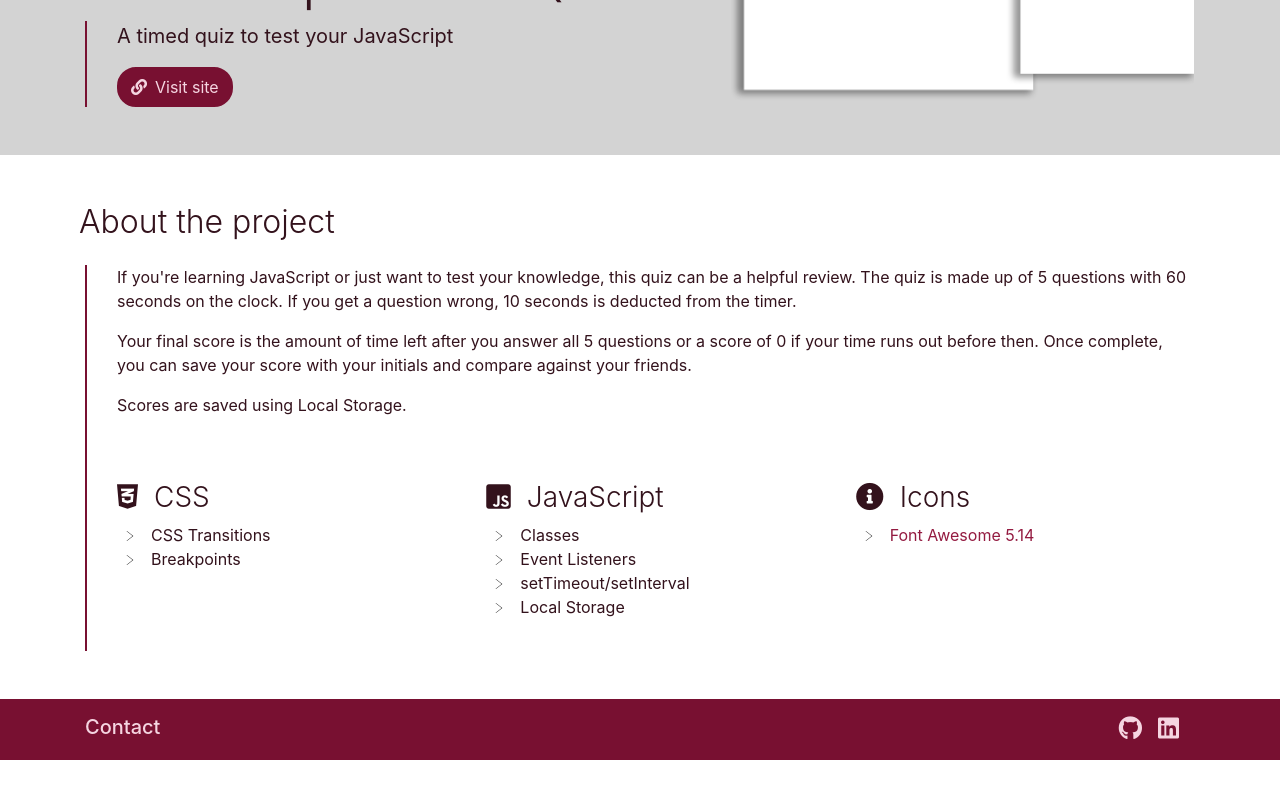
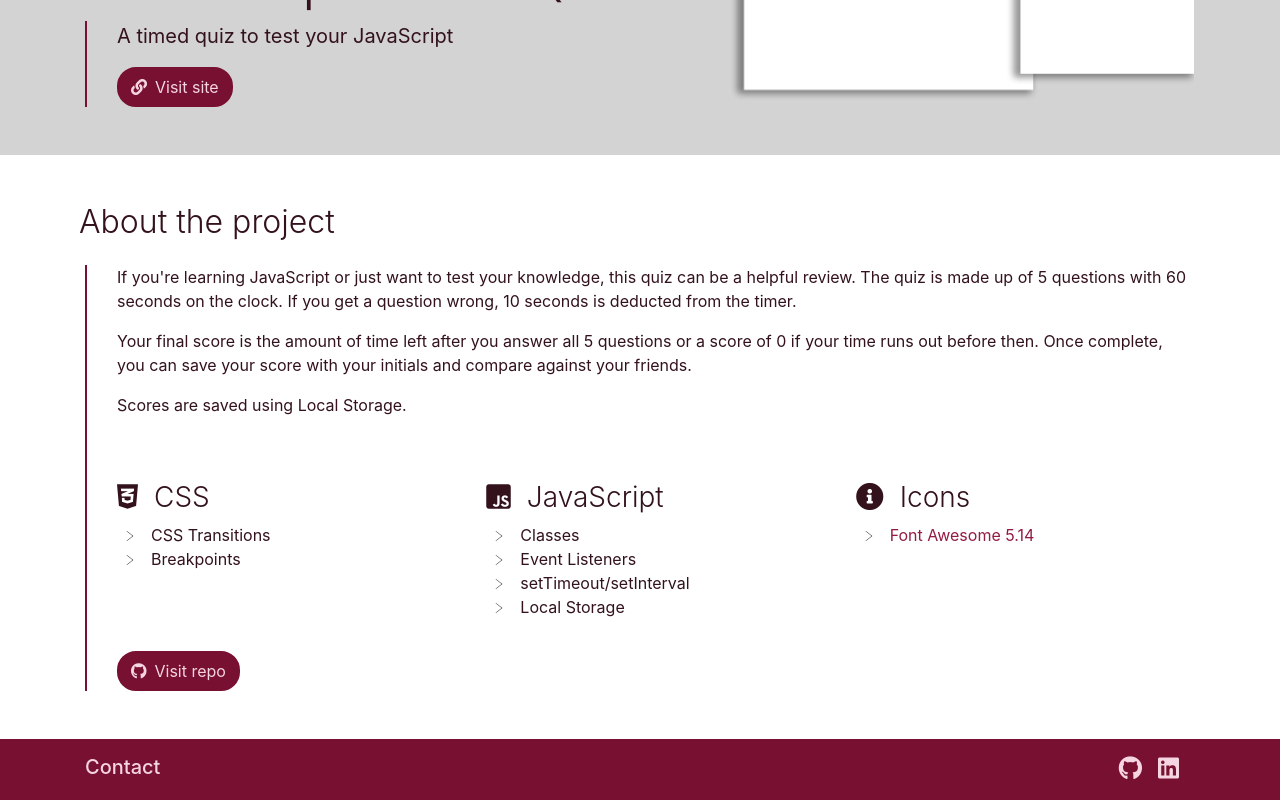
Before and after one commit to angelicamapeso/portfolio-v2, a React (Create React App) app: page /#/portfolio/code-quiz in a window 1280 px wide. Shown: the part 281-1081 px from the top of the page. Before the commit the page ends 1041 px from the top, so only its background shows below. Built offline with nearby package versions, Linux system fonts and the light colour scheme.

Commit message:
Add repo link to project pages

```diff
--- a/src/components/ProjectBody/index.js
+++ b/src/components/ProjectBody/index.js
@@ -33,6 +33,14 @@ function ProjectBody(props) {
                   </Col>
                 ))}
               </Row>
+              <Row>
+                <Col>
+                  <a className="btn btn-dark" href={props.project.repo}>
+                    <i className="fab fa-github mr-2" aria-hidden="true"></i>
+                    Visit repo
+                  </a>
+                </Col>
+              </Row>
             </div>
           </Col>
         </Row>
```
